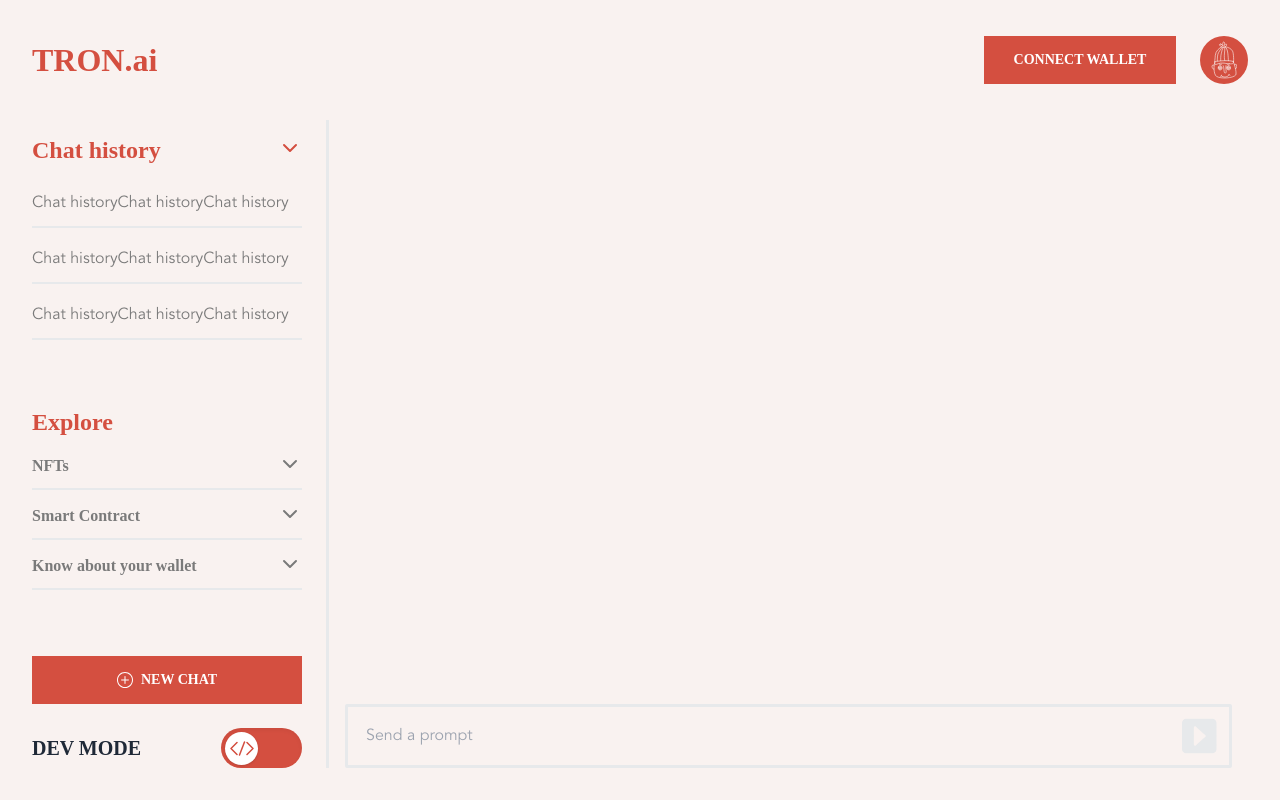
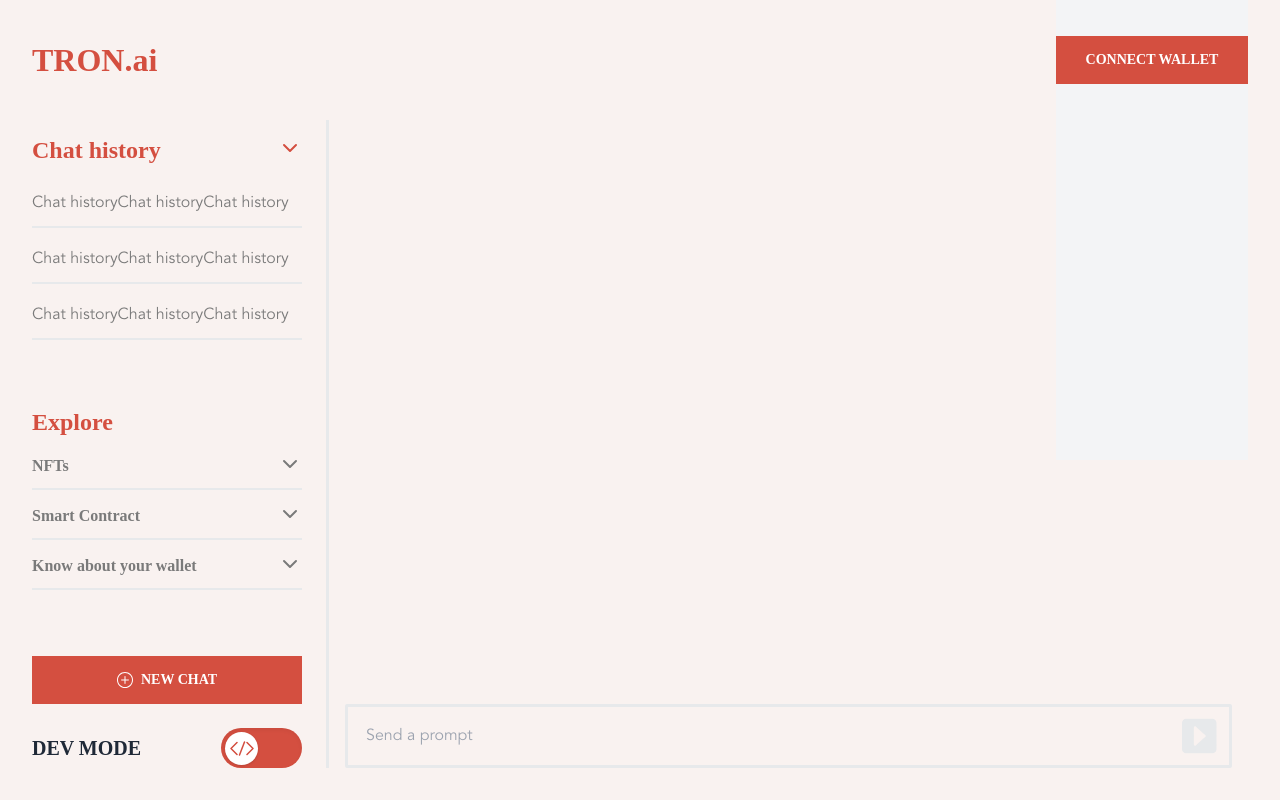
Before and after one commit to Ayushjain2205/xdc.ai, a Next.js app: page / in a window 1280 px wide. Built offline with nearby package versions, Linux system fonts and the light colour scheme; a web font is replaced by a local one.

Commit message:
Init tron web and connext wallet logic

```diff
--- a/package.json
+++ b/package.json
@@ -18,6 +18,7 @@
     "react": "18.2.0",
     "react-dom": "18.2.0",
     "tailwindcss": "3.3.3",
+    "tronweb": "^5.3.0",
     "typescript": "5.2.2"
   },
   "devDependencies": {
--- /dev/null
+++ b/src/components/Functional/ConnectWallet.jsx
@@ -0,0 +1,60 @@
+import React, { useEffect, useState } from "react";
+import TronWeb from "tronweb";
+
+function ConnectWallet() {
+  const [tronWeb, setTronWeb] = useState(null);
+
+  useEffect(() => {
+    if (window.tronWeb && window.tronWeb.ready) {
+      setTronWeb(window.tronWeb);
+    } else {
+      window.addEventListener("load", () => {
+        if (window.tronWeb && window.tronWeb.ready) {
+          setTronWeb(window.tronWeb);
+        } else {
+          console.warn("TronWeb is not installed. Install TronLink.");
+        }
+      });
+    }
+  }, []);
+
+  const handleDisconnect = () => {
+    setTronWeb(null);
+  };
+
+  return (
+    <div className="flex flex-col items-center justify-center min-h-screen bg-gray-100">
+      {tronWeb ? (
+        <div className="flex items-center space-x-4">
+          <div className="flex items-center justify-center rounded-full bg-primary h-12 w-12">
+            <img src="/icons/dude.svg" alt="Avatar" />
+          </div>
+          <span className="text-gray-700">{tronWeb.defaultAddress.base58}</span>
+          <button
+            className="btn btn-primary rounded-none bg-primary h-[48px] w-[192px] font-bold text-white"
+            onClick={handleDisconnect}
+          >
+            Disconnect Wallet
+          </button>
+        </div>
+      ) : (
+        <div className="flex flex-col items-center space-y-4">
+          <button
+            className="btn btn-primary rounded-none bg-primary h-[48px] w-[192px] font-bold text-white"
+            onClick={() => {
+              if (window.tronWeb && window.tronWeb.ready) {
+                setTronWeb(window.tronWeb);
+              } else {
+                console.warn("TronWeb is not installed. Install TronLink.");
+              }
+            }}
+          >
+            Connect Wallet
+          </button>
+        </div>
+      )}
+    </div>
+  );
+}
+
+export default ConnectWallet;
--- a/src/components/UI/Navbar.jsx
+++ b/src/components/UI/Navbar.jsx
@@ -1,4 +1,5 @@
 import React from "react";
+import ConnectWallet from "../Functional/ConnectWallet";
 
 const Navbar = () => {
   return (
@@ -7,12 +8,10 @@ const Navbar = () => {
         <span className="text-[32px] font-bold text-primary">TRON.ai</span>
       </div>
       <div className="flex flex-row gap-[24px]">
-        <button className="btn btn-primary rounded-none bg-primary h-[48px] w-[192px] font-bold text-white">
+        {/* <button className="btn btn-primary rounded-none bg-primary h-[48px] w-[192px] font-bold text-white">
           Connect wallet
-        </button>
-        <div className="flex flex-row items-center justify-center rounded-full bg-primary h-[48px] w-[48px]">
-          <img src="/icons/dude.svg" alt="" />
-        </div>
+        </button> */}
+        <ConnectWallet />
       </div>
     </nav>
   );
```
Also changed, not shown: 1 other file (tests, documents, lock files or other folders).
